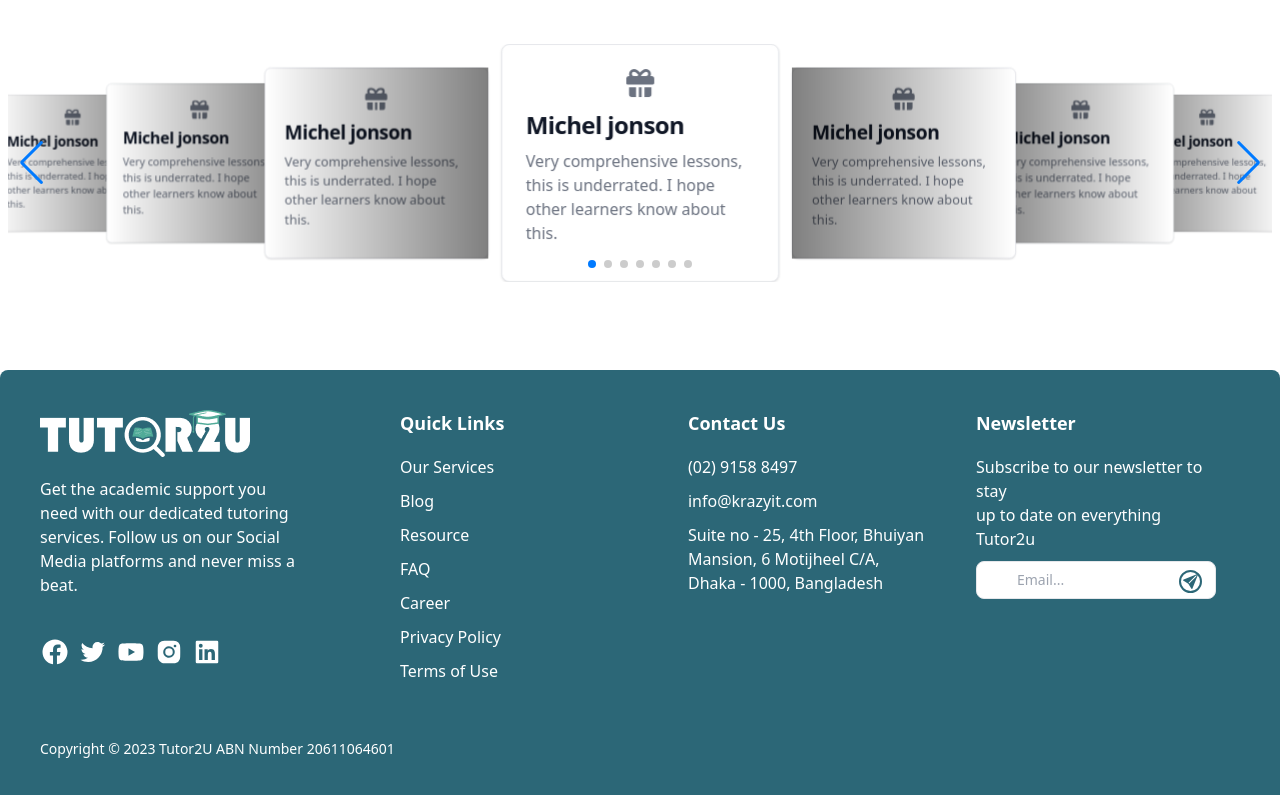
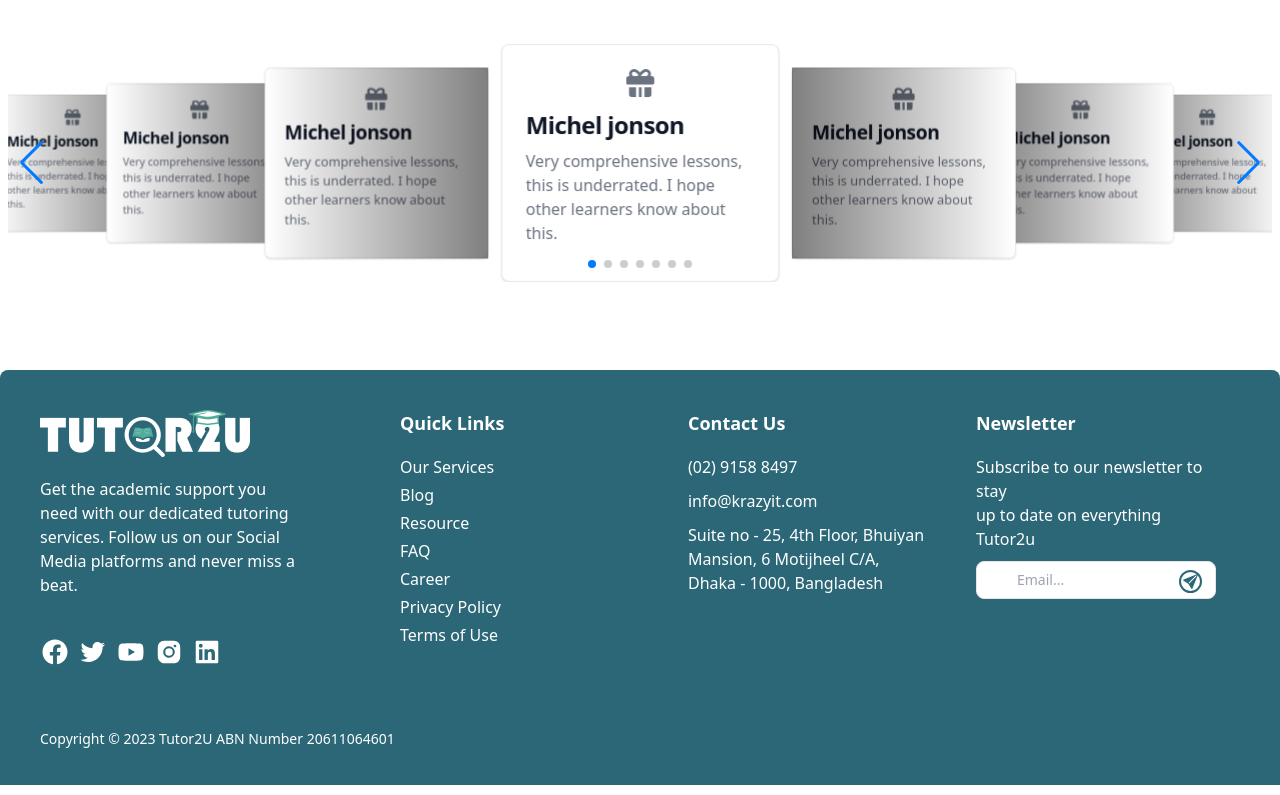
Before and after one commit to krazytofayel/tutor2u, a React (Vite) app: page / in a window 1280 px wide. Shown: the part 3161-3956 px from the top of the page. Built offline with nearby package versions, Linux system fonts and the light colour scheme; the HTML template or start-up script is replaced by a standard one.

Commit message:
footer changes

```diff
--- a/src/Components/SharedComponents/Footer/Footer.jsx
+++ b/src/Components/SharedComponents/Footer/Footer.jsx
@@ -82,8 +82,8 @@ const Footer = () => {
 					<div class="flex-grow flex flex-wrap md:pl-20 -mb-10 md:mt-0 mt-10 md:text-left text-center">
 						<div class="lg:w-2/6 md:w-1/2 w-full px-6">
 							<h2 class=" mb-[18px]  text-[#FFFFFF] text-[18px] font-bold select-none">Quick Links</h2>
-							<nav class="list-none mb-10">
-								<ul class="flex flex-col gap-[10px] text-[#FFFFFF]">
+							<nav class="list-none mb-5">
+								<ul class="flex flex-col gap-1 text-[#FFFFFF]">
 									<a class="hover:underline" href="">
 										<li>Our Services</li>
 									</a>
```
